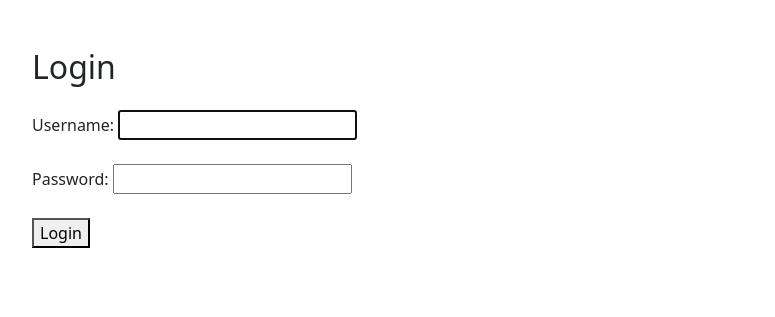
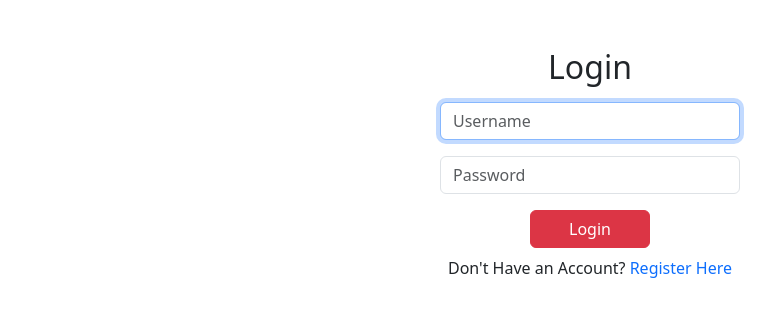
Before and after one commit to ThASh42/artquery, a Django app: page /login/ in a window 1280 px wide. Shown: the top 317 px of the page, without its empty margins (50-825 px from the left). Run offline with Django 5.2, Linux system fonts and the light colour scheme.

Commit message:
Create login page design

```diff
--- a/querygenerator/forms.py
+++ b/querygenerator/forms.py
@@ -18,3 +18,9 @@ class CustomUserCreationForm(UserCreationForm):
 class CustomAuthenticationForm(AuthenticationForm):
     class Meta:
         model = CustomUser
+
+    def __init__(self, *args, **kwargs):
+        super(CustomAuthenticationForm, self).__init__(*args, **kwargs)
+        DEFAULT_ATTRS = {'class': 'form-control width-300'}
+        self.fields['username'].widget.attrs.update(DEFAULT_ATTRS | {'placeholder': 'Username'})
+        self.fields['password'].widget.attrs.update(DEFAULT_ATTRS | {'placeholder': 'Password'})
--- a/querygenerator/static/css/querygenerator.css
+++ b/querygenerator/static/css/querygenerator.css
@@ -1,5 +1,9 @@
 #register-button-div {
   width: 150px;
+}
+
+#login-button-div {
+  width: 120px;
 }
 
 .width-300 {
--- a/querygenerator/static/css/querygenerator.scss
+++ b/querygenerator/static/css/querygenerator.scss
@@ -1,5 +1,9 @@
 #register-button-div {
     width: 150px;
+}
+
+#login-button-div {
+    width: 120px;
 }
 
 .width-300 {
--- a/querygenerator/templates/querygenerator/login.html
+++ b/querygenerator/templates/querygenerator/login.html
@@ -5,21 +5,50 @@
 {% endblock title %}
 
 {% block body %}
-<h2>Login</h2>
-<form action="" method="POST">
-    {% csrf_token %}
+<section class="d-flex justify-content-center align-items-center">
     <div>
-        {{ form.non_field_errors }}
-        {% for field in form %}
-        {{ field.errors }}
-        {% endfor %}
+        <div class="text-center">
+            <h2>Login</h2>
+        </div>
+        {% if login_form.errors %}
+        <div class="d-flex justify-content-center align-items-center">
+            <div class="alert alert-danger mx-auto my-1" role="alert">
+                {% for error in login_form.non_field_errors %}
+                <div>
+                    {{ error }} <br>
+                </div>
+                {% endfor %}
+                {% for field in login_form %}
+                    {% if field.errors %}
+                        <div>
+                            {% for error in field.errors %}
+                                {{ error }}
+                                <br>
+                            {% endfor %}
+                        </div>
+                    {% endif %}
+                {% endfor %}
+            </div>
+        </div>
+        {% endif %}
+        <div>
+            <form action="" method="POST">
+                {% csrf_token %}
+                {% for field in login_form %}
+                    <div class="my-3 d-flex justify-content-center align-items-center">
+                        {{ field }}
+                    </div>
+                {% endfor %}
+                <div id="login-button-div" class="mx-auto d-flex justify-content-center align-items-center">
+                    <button class="w-100 btn btn-danger" type="submit">Login</button>
+                </div>
+                <div class="d-flex justify-content-center align-items-center">
+                    <p class="mt-2">Don't Have an Account?
+                        <a class="text-decoration-none" href="{% url 'querygenerator:register' %}">Register Here</a>
+                    </p>
+                </div>
+            </form>
+        </div>
     </div>
-    {% for field in form %}
-        <div class="my-4">
-            {{ field.label_tag }}
-            {{ field }}
-        </div>
-    {% endfor %}
-    <button type="submit">Login</button>
-</form>
+</section>
 {% endblock body %}
--- a/querygenerator/views.py
+++ b/querygenerator/views.py
@@ -29,19 +29,19 @@ def user_register(request):
 
 def user_login(request):
     if request.method == 'POST':
-        form = CustomAuthenticationForm(request, data=request.POST)
-        if form.is_valid():
-            username = form.cleaned_data.get('username')
-            password = form.cleaned_data.get('password')
+        login_form = CustomAuthenticationForm(request, data=request.POST)
+        if login_form.is_valid():
+            username = login_form.cleaned_data.get('username')
+            password = login_form.cleaned_data.get('password')
             user = authenticate(username=username, password=password)
             if user is not None:
                 login(request, user)
                 return redirect('querygenerator:index')
     else:
-        form = CustomAuthenticationForm()
+        login_form = CustomAuthenticationForm()
 
     return render(request, 'querygenerator/login.html', {
-        'form': form,
+        'login_form': login_form,
     })
 
 
```
Also changed, not shown: 1 other file.
